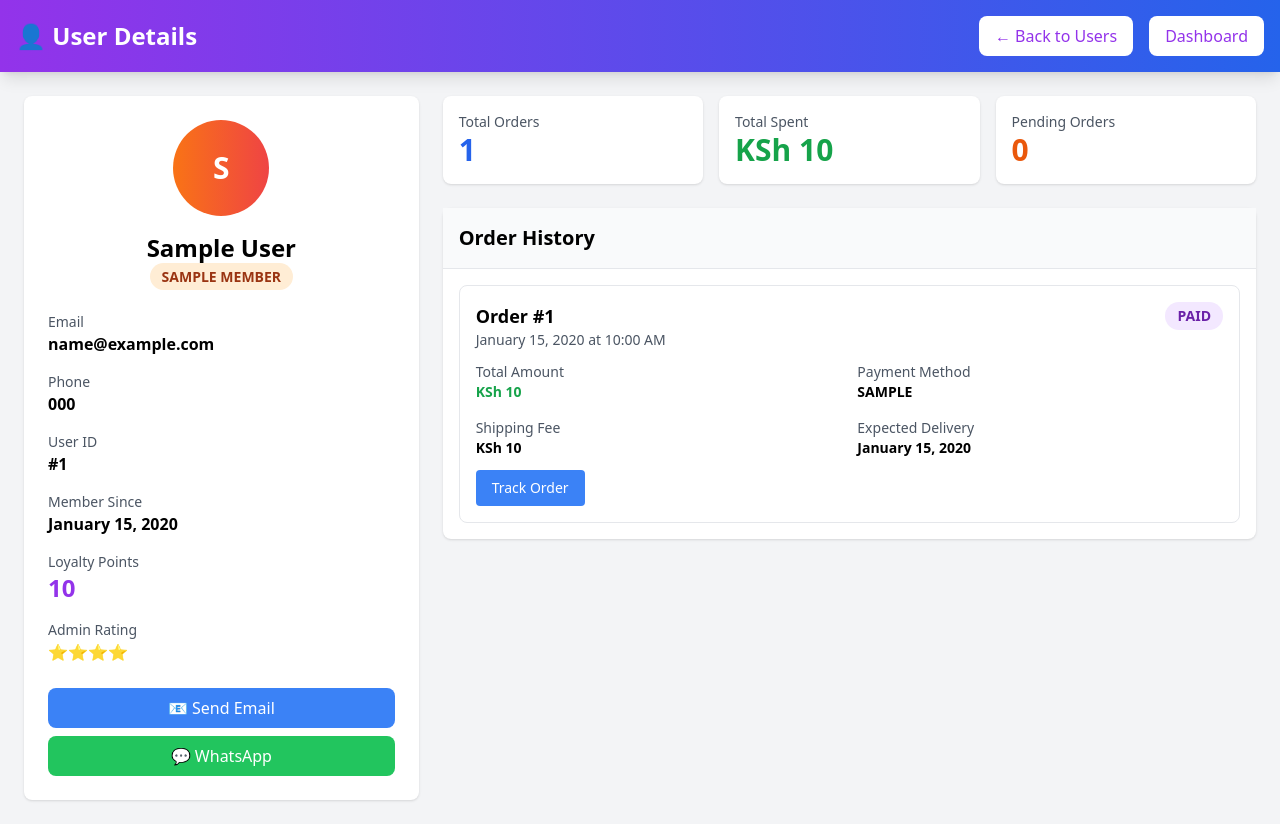
After one commit to obapluto-ob/wegatsauceefashionhub, a Flask app: page /admin/user/1 in a window 1280 px wide. The commit adds this page. Run offline with Flask 3, Linux system fonts and the light colour scheme; the visitor is signed in with stand-in values (Sample User, id 1); tables that the repository leaves empty hold one stand-in row (values such as "Sample post"); some libraries are stand-ins or nearby versions.

Commit message:
Add admin users management, size/color validation, and real purchase/likes counters - Admin can view all users and individual user details with order history - Required size/color selection before adding to cart - Real purchase count displayed (not mock) - Like counter on products (increments when added to wishlist) - Purchase count badge shows X people bought this

```diff
--- a/app.py
+++ b/app.py
@@ -82,6 +82,7 @@ class Product(db.Model):
     is_trending = db.Column(db.Boolean, default=False)  # Mark as trending
     flash_sale_price = db.Column(db.Float)  # Flash sale price
     flash_sale_end = db.Column(db.DateTime)  # Flash sale end time
+    likes_count = db.Column(db.Integer, default=0)  # Number of likes
     created_at = db.Column(db.DateTime, default=datetime.utcnow)
 
 class Order(db.Model):
@@ -244,9 +245,9 @@ def home():
     random.shuffle(trending_products)
     trending_products = trending_products[:8]  # Take first 8 after shuffle
 
-    # Mark hot products (top bought)
+    # Calculate real purchase count for each product
     for product in trending_products:
-        # Count how many times this product was ordered
+        # Count how many times this product was ordered (paid orders only)
         order_count = 0
         orders = Order.query.filter(Order.status.in_(['paid', 'processing', 'shipped', 'delivered'])).all()
         for order in orders:
@@ -258,9 +259,7 @@ def home():
             except:
                 pass
 
-        # Mark as hot if ordered 5+ times
-        product.is_hot = order_count >= 5
-        product.order_count = order_count
+        product.purchase_count = order_count
 
     currency = get_user_currency()
     current_user = db.session.get(User, session['user_id']) if 'user_id' in session else None
@@ -335,6 +334,19 @@ def product_detail(id):
                 db.session.delete(old)
         db.session.commit()
 
+    # Calculate real purchase count
+    purchase_count = 0
+    orders = Order.query.filter(Order.status.in_(['paid', 'processing', 'shipped', 'delivered'])).all()
+    for order in orders:
+        try:
+            items = json.loads(order.items)
+            for item in items:
+                if item.get('id') == product.id:
+                    purchase_count += item.get('quantity', 1)
+        except:
+            pass
+    product.purchase_count = purchase_count
+
     # Get related products (same category, different product)
     related_products = Product.query.filter(
         Product.category == product.category,
@@ -373,16 +385,36 @@ def cart():
 def add_to_cart():
     product_id = request.json.get('product_id')
     quantity = request.json.get('quantity', 1)
+    size = request.json.get('size')
+    color = request.json.get('color')
 
     product = db.session.get(Product, product_id)
     if not product:
         return jsonify({'error': 'Product not found'}), 404
 
+    # Check if product has sizes and size is required
+    if product.sizes:
+        try:
+            sizes_list = json.loads(product.sizes)
+            if sizes_list and not size:
+                return jsonify({'error': 'Please select a size'}), 400
+        except:
+            pass
+
+    # Check if product has colors and color is required
+    if product.colors:
+        try:
+            colors_list = json.loads(product.colors)
+            if colors_list and not color:
+                return jsonify({'error': 'Please select a color'}), 400
+        except:
+            pass
+
     cart = session.get('cart', [])
 
-    # Check if product already in cart
+    # Check if product with same size/color already in cart
     for item in cart:
-        if item['id'] == product_id:
+        if item['id'] == product_id and item.get('size') == size and item.get('color') == color:
             item['quantity'] += quantity
             break
     else:
@@ -400,6 +432,8 @@ def add_to_cart():
             'name': product.name,
             'price': product.price,
             'quantity': quantity,
+            'size': size,
+            'color': color,
             'image_url': image_url
         })
 
@@ -1207,6 +1241,32 @@ def track_order(order_id):
     # Public tracking - anyone can view with order ID (like FedEx)
     return render_template('track_order.html', order=order)
 
+@app.route('/admin/users')
+def admin_users():
+    if not session.get('admin_logged_in'):
+        return redirect(url_for('admin_login'))
+
+    users = User.query.order_by(User.created_at.desc()).all()
+
+    # Calculate stats for each user
+    for user in users:
+        user.total_orders = Order.query.filter_by(user_id=user.id).count()
+        user.total_spent = db.session.query(db.func.sum(Order.total)).filter_by(user_id=user.id).scalar() or 0
+        user.pending_orders = Order.query.filter_by(user_id=user.id, status='pending').count()
+
+    return render_template('admin_users.html', users=users)
+
+@app.route('/admin/user/<int:user_id>')
+def admin_user_detail(user_id):
+    if not session.get('admin_logged_in'):
+        return redirect(url_for('admin_login'))
+
+    user = User.query.get_or_404(user_id)
+    orders = Order.query.filter_by(user_id=user_id).order_by(Order.created_at.desc()).all()
+    total_spent = sum(order.total for order in orders)
+
+    return render_template('admin_user_detail.html', user=user, orders=orders, total_spent=total_spent)
+
 @app.route('/admin/orders')
 def admin_orders():
     if not session.get('admin_logged_in'):
@@ -1480,9 +1540,15 @@ def add_to_wishlist(product_id):
 
     wishlist_item = Wishlist(user_id=session['user_id'], product_id=product_id)
     db.session.add(wishlist_item)
+
+    # Increment likes count
+    product = db.session.get(Product, product_id)
+    if product:
+        product.likes_count = (product.likes_count or 0) + 1
+
     db.session.commit()
 
-    return jsonify({'success': True})
+    return jsonify({'success': True, 'likes_count': product.likes_count if product else 0})
 
 @app.route('/wishlist/remove/<int:product_id>', methods=['POST'])
 def remove_from_wishlist(product_id):
@@ -1492,7 +1558,14 @@ def remove_from_wishlist(product_id):
     wishlist_item = Wishlist.query.filter_by(user_id=session['user_id'], product_id=product_id).first()
     if wishlist_item:
         db.session.delete(wishlist_item)
+
+        # Decrement likes count
+        product = db.session.get(Product, product_id)
+        if product and product.likes_count > 0:
+            product.likes_count -= 1
+
         db.session.commit()
+        return jsonify({'success': True, 'likes_count': product.likes_count if product else 0})
 
     return jsonify({'success': True})
 
--- a/templates/admin_dashboard.html
+++ b/templates/admin_dashboard.html
@@ -6,6 +6,9 @@
     <div class="grid grid-cols-2 md:flex md:flex-wrap gap-2">
         <a href="/admin/orders" class="bg-pink-500 text-white px-3 py-2 rounded text-xs md:text-sm hover:bg-pink-600 transition-all text-center">
             Orders
+        </a>
+        <a href="/admin/users" class="bg-green-500 text-white px-3 py-2 rounded text-xs md:text-sm hover:bg-green-600 transition-all text-center">
+            👥 Users
         </a>
         <a href="/admin/upload" class="bg-orange-500 text-white px-3 py-2 rounded text-xs md:text-sm hover:bg-orange-600 transition-all text-center">
             Add Product
--- /dev/null
+++ b/templates/admin_user_detail.html
@@ -0,0 +1,207 @@
+<!DOCTYPE html>
+<html lang="en">
+<head>
+    <meta charset="UTF-8">
+    <meta name="viewport" content="width=device-width, initial-scale=1.0">
+    <title>{{ user.name }} - User Details</title>
+    <script src="https://cdn.tailwindcss.com"></script>
+</head>
+<body class="bg-gray-100">
+    <div class="min-h-screen">
+        <!-- Admin Header -->
+        <div class="bg-gradient-to-r from-purple-600 to-blue-600 text-white p-4 shadow-lg">
+            <div class="max-w-7xl mx-auto flex justify-between items-center">
+                <h1 class="text-2xl font-bold">👤 User Details</h1>
+                <div class="flex gap-4">
+                    <a href="/admin/users" class="bg-white text-purple-600 px-4 py-2 rounded-lg hover:bg-gray-100">← Back to Users</a>
+                    <a href="/admin" class="bg-white text-purple-600 px-4 py-2 rounded-lg hover:bg-gray-100">Dashboard</a>
+                </div>
+            </div>
+        </div>
+
+        <div class="max-w-7xl mx-auto p-6">
+            <div class="grid grid-cols-1 lg:grid-cols-3 gap-6">
+                <!-- User Info Card -->
+                <div class="lg:col-span-1">
+                    <div class="bg-white rounded-lg shadow p-6">
+                        <div class="text-center mb-6">
+                            <div class="w-24 h-24 bg-gradient-to-r
+                                {% if user.tier == 'platinum' %}from-purple-600 to-pink-600
+                                {% elif user.tier == 'gold' %}from-yellow-500 to-orange-500
+                                {% elif user.tier == 'silver' %}from-gray-400 to-gray-600
+                                {% else %}from-orange-500 to-red-500{% endif %}
+                                rounded-full mx-auto flex items-center justify-center text-white text-3xl font-bold">
+                                {{ user.name[0].upper() }}
+                            </div>
+                            <h2 class="text-2xl font-bold mt-4">{{ user.name }}</h2>
+                            <span class="px-3 py-1 rounded-full text-sm font-semibold
+                                {% if user.tier == 'platinum' %}bg-purple-100 text-purple-800
+                                {% elif user.tier == 'gold' %}bg-yellow-100 text-yellow-800
+                                {% elif user.tier == 'silver' %}bg-gray-100 text-gray-800
+                                {% else %}bg-orange-100 text-orange-800{% endif %}">
+                                {{ user.tier.upper() }} MEMBER
+                            </span>
+                        </div>
+
+                        <div class="space-y-4">
+                            <div>
+                                <p class="text-sm text-gray-600">Email</p>
+                                <p class="font-semibold">{{ user.email }}</p>
+                            </div>
+                            <div>
+                                <p class="text-sm text-gray-600">Phone</p>
+                                <p class="font-semibold">{{ user.phone }}</p>
+                            </div>
+                            <div>
+                                <p class="text-sm text-gray-600">User ID</p>
+                                <p class="font-semibold">#{{ user.id }}</p>
+                            </div>
+                            <div>
+                                <p class="text-sm text-gray-600">Member Since</p>
+                                <p class="font-semibold">{{ user.created_at.strftime('%B %d, %Y') }}</p>
+                            </div>
+                            <div>
+                                <p class="text-sm text-gray-600">Loyalty Points</p>
+                                <p class="text-2xl font-bold text-purple-600">{{ user.points }}</p>
+                            </div>
+                            {% if user.admin_rating > 0 %}
+                            <div>
+                                <p class="text-sm text-gray-600">Admin Rating</p>
+                                <div class="flex items-center">
+                                    {% for i in range(user.admin_rating) %}
+                                    <span class="text-yellow-500">⭐</span>
+                                    {% endfor %}
+                                </div>
+                            </div>
+                            {% endif %}
+                        </div>
+
+                        <!-- Contact Actions -->
+                        <div class="mt-6 space-y-2">
+                            <a href="mailto:{{ user.email }}" class="block w-full bg-blue-500 text-white text-center py-2 rounded-lg hover:bg-blue-600">
+                                📧 Send Email
+                            </a>
+                            <a href="https://wa.me/{{ user.phone.replace('+', '').replace(' ', '') }}" target="_blank" class="block w-full bg-green-500 text-white text-center py-2 rounded-lg hover:bg-green-600">
+                                💬 WhatsApp
+                            </a>
+                        </div>
+                    </div>
+                </div>
+
+                <!-- Stats & Orders -->
+                <div class="lg:col-span-2 space-y-6">
+                    <!-- Stats Cards -->
+                    <div class="grid grid-cols-1 md:grid-cols-3 gap-4">
+                        <div class="bg-white rounded-lg shadow p-4">
+                            <p class="text-gray-600 text-sm">Total Orders</p>
+                            <p class="text-3xl font-bold text-blue-600">{{ orders|length }}</p>
+                        </div>
+                        <div class="bg-white rounded-lg shadow p-4">
+                            <p class="text-gray-600 text-sm">Total Spent</p>
+                            <p class="text-3xl font-bold text-green-600">KSh {{ "{:,.0f}".format(total_spent) }}</p>
+                        </div>
+                        <div class="bg-white rounded-lg shadow p-4">
+                            <p class="text-gray-600 text-sm">Pending Orders</p>
+                            <p class="text-3xl font-bold text-orange-600">{{ orders|selectattr('status', 'equalto', 'pending')|list|length }}</p>
+                        </div>
+                    </div>
+
+                    <!-- Order History -->
+                    <div class="bg-white rounded-lg shadow">
+                        <div class="p-4 bg-gray-50 border-b">
+                            <h3 class="text-xl font-bold">Order History</h3>
+                        </div>
+                        <div class="p-4">
+                            {% if orders %}
+                                <div class="space-y-4">
+                                    {% for order in orders %}
+                                    <div class="border rounded-lg p-4 hover:shadow-md transition-all">
+                                        <div class="flex justify-between items-start mb-3">
+                                            <div>
+                                                <p class="font-bold text-lg">Order #{{ order.id }}</p>
+                                                <p class="text-sm text-gray-600">{{ order.created_at.strftime('%B %d, %Y at %I:%M %p') }}</p>
+                                            </div>
+                                            <span class="px-3 py-1 rounded-full text-sm font-semibold
+                                                {% if order.status == 'delivered' %}bg-green-100 text-green-800
+                                                {% elif order.status == 'shipped' %}bg-blue-100 text-blue-800
+                                                {% elif order.status == 'processing' %}bg-yellow-100 text-yellow-800
+                                                {% elif order.status == 'paid' %}bg-purple-100 text-purple-800
+                                                {% else %}bg-gray-100 text-gray-800{% endif %}">
+                                                {{ order.status.upper() }}
+                                            </span>
+                                        </div>
+
+                                        <div class="grid grid-cols-2 gap-4 text-sm mb-3">
+                                            <div>
+                                                <p class="text-gray-600">Total Amount</p>
+                                                <p class="font-bold text-green-600">KSh {{ "{:,.0f}".format(order.total) }}</p>
+                                            </div>
+                                            <div>
+                                                <p class="text-gray-600">Payment Method</p>
+                                                <p class="font-semibold">{{ order.payment_method.upper() }}</p>
+                                            </div>
+                                            {% if order.shipping_fee %}
+                                            <div>
+                                                <p class="text-gray-600">Shipping Fee</p>
+                                                <p class="font-semibold">KSh {{ "{:,.0f}".format(order.shipping_fee) }}</p>
+                                            </div>
+                                            {% endif %}
+                                            {% if order.expected_delivery %}
+                                            <div>
+                                                <p class="text-gray-600">Expected Delivery</p>
+                                                <p class="font-semibold">{{ order.expected_delivery.strftime('%B %d, %Y') }}</p>
+                                            </div>
+                                            {% endif %}
+                                        </div>
+
+                                        <!-- Order Items -->
+                                        {% set items = order.items|from_json %}
+                                        {% if items %}
+                                        <div class="border-t pt-3">
+                                            <p class="text-sm font-semibold text-gray-600 mb-2">Items:</p>
+                                            <div class="space-y-2">
+                                                {% for item in items %}
+                                                <div class="flex items-center gap-3 text-sm">
+                                                    {% if item.image_url %}
+                                                    <img src="{{ item.image_url }}" alt="{{ item.name }}" class="w-12 h-12 object-cover rounded">
+                                                    {% endif %}
+                                                    <div class="flex-1">
+                                                        <p class="font-semibold">{{ item.name }}</p>
+                                                        <p class="text-gray-600">Qty: {{ item.quantity }} × KSh {{ "{:,.0f}".format(item.price) }}</p>
+                                                    </div>
+                                                </div>
+                                                {% endfor %}
+                                            </div>
+                                        </div>
+                                        {% endif %}
+
+                                        <div class="mt-3 flex gap-2">
+                                            <a href="/admin/track_order/{{ order.id }}" class="bg-blue-500 text-white px-4 py-2 rounded text-sm hover:bg-blue-600">
+                                                Track Order
+                                            </a>
+                                            {% if order.status == 'pending' %}
+                                            <form method="POST" action="/admin/update_order_status" class="inline">
+                                                <input type="hidden" name="order_id" value="{{ order.id }}">
+                                                <input type="hidden" name="status" value="paid">
+                                                <button type="submit" class="bg-green-500 text-white px-4 py-2 rounded text-sm hover:bg-green-600">
+                                                    Mark as Paid
+                                                </button>
+                                            </form>
+                                            {% endif %}
+                                        </div>
+                                    </div>
+                                    {% endfor %}
+                                </div>
+                            {% else %}
+                                <div class="text-center py-8 text-gray-500">
+                                    <p>No orders yet</p>
+                                </div>
+                            {% endif %}
+                        </div>
+                    </div>
+                </div>
+            </div>
+        </div>
+    </div>
+</body>
+</html>
```
Also changed, not shown: templates/admin_users.html (added, +111 -0 lines), templates/index.html (+9 -2 lines), templates/product_detail.html (+55 -5 lines).
